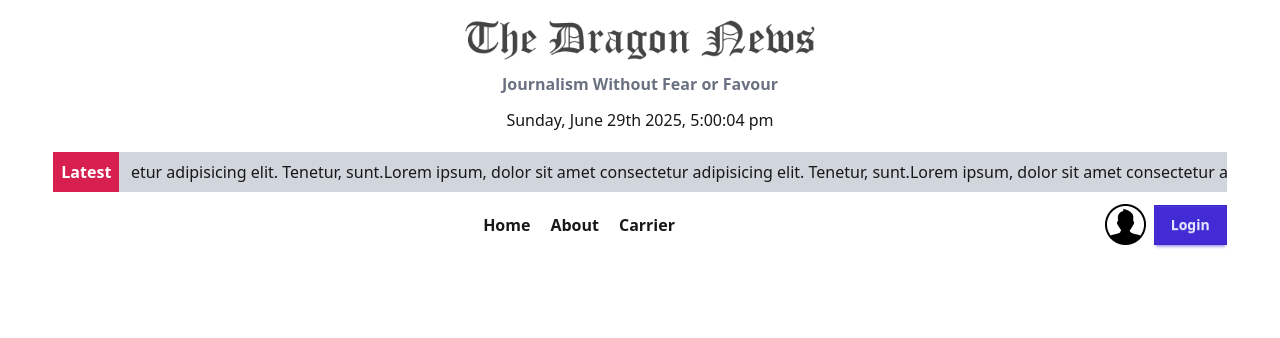
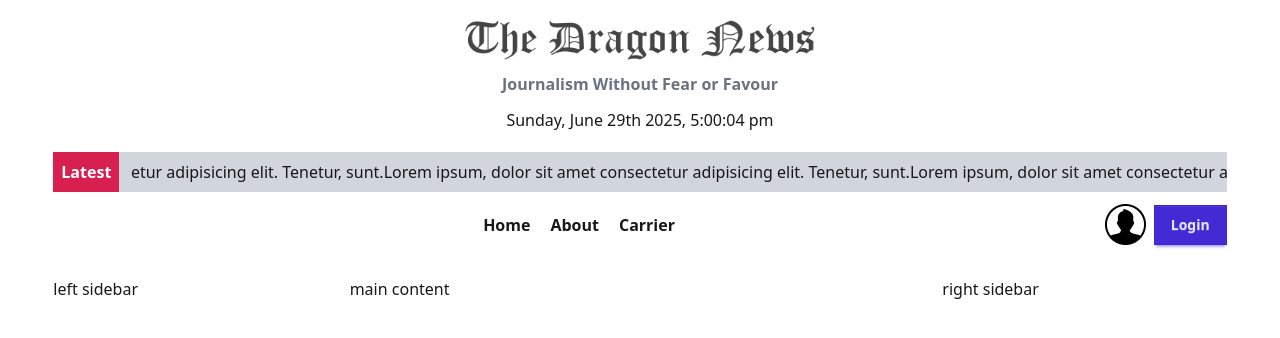
Before and after one commit to Amitkumersarkar/Dragon-E-News-Portal, a React (Vite) app: page / in a window 1280 px wide. Shown: the top 338 px of the page. Built offline with nearby package versions, Linux system fonts and the light colour scheme.

Commit message:
added sidebar

```diff
--- a/src/Layouts/HomePages/Home.jsx
+++ b/src/Layouts/HomePages/Home.jsx
@@ -12,14 +12,13 @@ const Home = () => {
                     <LatestNews></LatestNews>
                 </section>
             </header>
-            <section className="w-11/12 mx-auto py-3">
+            <nav className="w-11/12 mx-auto py-3">
                 <Navbar></Navbar>
-            </section>
-            <nav>
-
             </nav>
-            <main>
-
+            <main className="w-11/12 mx-auto pt-5 grid md:grid-cols-12 gap-3">
+                <aside className="left col-span-3">left sidebar</aside>
+                <section className="col-span-6">main content</section>
+                <aside className="col-span-3">right sidebar</aside>
             </main>
         </div>
     );
```
